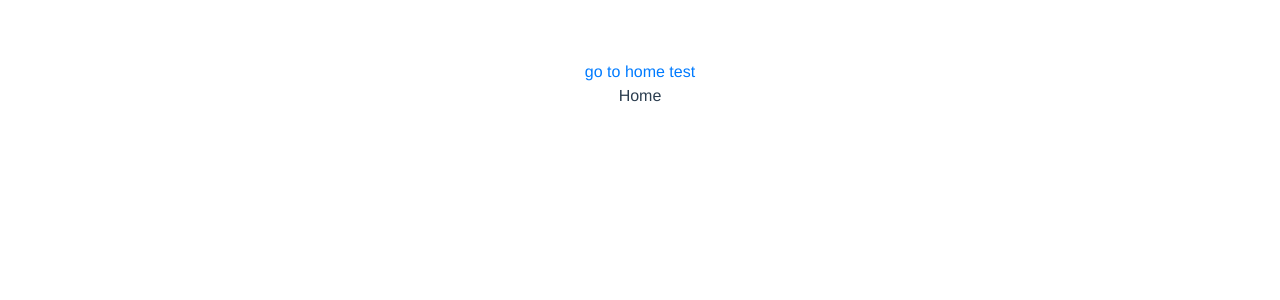
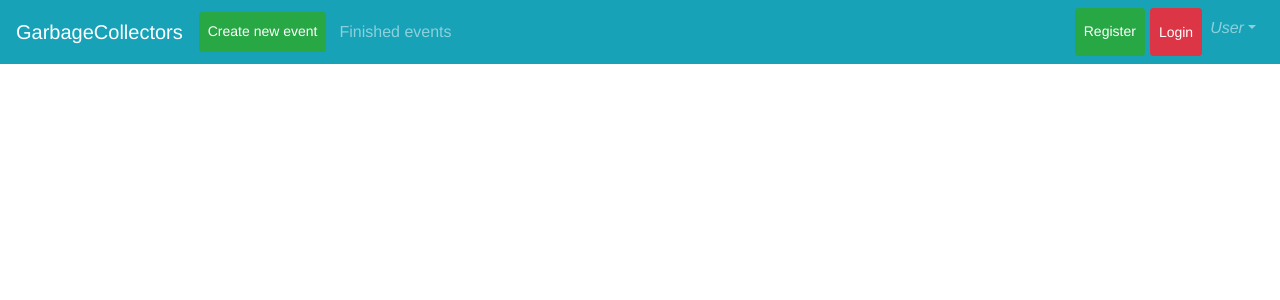
Before and after one commit to aleksandark99/BC_Hackaton_2020, a Vue app: page / in a window 1280 px wide. Shown: the top 300 px of the page. Built offline with nearby package versions, Linux system fonts and the light colour scheme.

Commit message:
navbarr added

```diff
--- a/src/App.vue
+++ b/src/App.vue
@@ -2,7 +2,9 @@
   <div id="app">
     <!-- <img alt="Vue logo" src="./assets/logo.png">
     <HelloWorld msg="Welcome to Your Vue.js App"/> -->
-    <router-link to="/login">go to home test </router-link>
+<Navbar/>
+
+    <!-- <router-link to="/login">go to home test </router-link> -->
 
         <router-view />
 
@@ -11,11 +13,11 @@
 
 <script>
 // import HelloWorld from './components/HelloWorld.vue'
-
+import Navbar from './components/Navbar.vue'
 export default {
   name: 'App',
   components: {
-    // HelloWorld
+     Navbar
   }
 }
 </script>
@@ -27,6 +29,5 @@
   -moz-osx-font-smoothing: grayscale;
   text-align: center;
   color: #2c3e50;
-  margin-top: 60px;
 }
 </style>
--- /dev/null
+++ b/src/components/Navbar.vue
@@ -0,0 +1,55 @@
+<template>
+  <div>
+    <b-navbar toggleable="lg" type="dark" variant="info">
+      <b-navbar-brand href="#">GarbageCollectors</b-navbar-brand>
+
+      <b-navbar-toggle target="nav-collapse"></b-navbar-toggle>
+
+      <b-collapse id="nav-collapse" is-nav>
+        <b-navbar-nav>
+          <b-button size="sm" class="my-2 my-sm-0" variant="success">Create new event</b-button
+          >
+
+          <b-nav-item href="#">Finished events</b-nav-item>
+        </b-navbar-nav>
+
+        <!-- Right aligned nav items -->
+        <b-navbar-nav class="ml-auto">
+                      <b-button size="sm" class="my-2 my-sm-0" variant="success">Register</b-button>
+                      <br>
+                      <br>
+
+                                <b-button size="sm" class="my-2 my-sm-0" variant="danger">Login</b-button>
+
+
+
+          <b-nav-item-dropdown right>
+            <!-- Using 'button-content' slot -->
+            <template #button-content>
+              <em>User</em>
+            </template>
+            <b-dropdown-item href="#">Profile</b-dropdown-item>
+            <b-dropdown-item href="#">Sign Out</b-dropdown-item>
+          </b-nav-item-dropdown>
+
+
+
+
+        </b-navbar-nav>
+      </b-collapse>
+    </b-navbar>
+  </div>
+</template>
+
+<script>
+export default {
+  name: "Navbar",
+};
+</script>
+
+<style scoped>
+.btn-success {
+  margin-right: 5px;
+  padding-bottom: 5px;
+}
+</style>
--- a/src/views/Home.vue
+++ b/src/views/Home.vue
@@ -1,5 +1,11 @@
 <template>
-  <div>Home</div>
+  <div>
+      <!-- this is where all events will be shown -->
+
+
+
+
+  </div>
 </template>
 
 <script>
```
